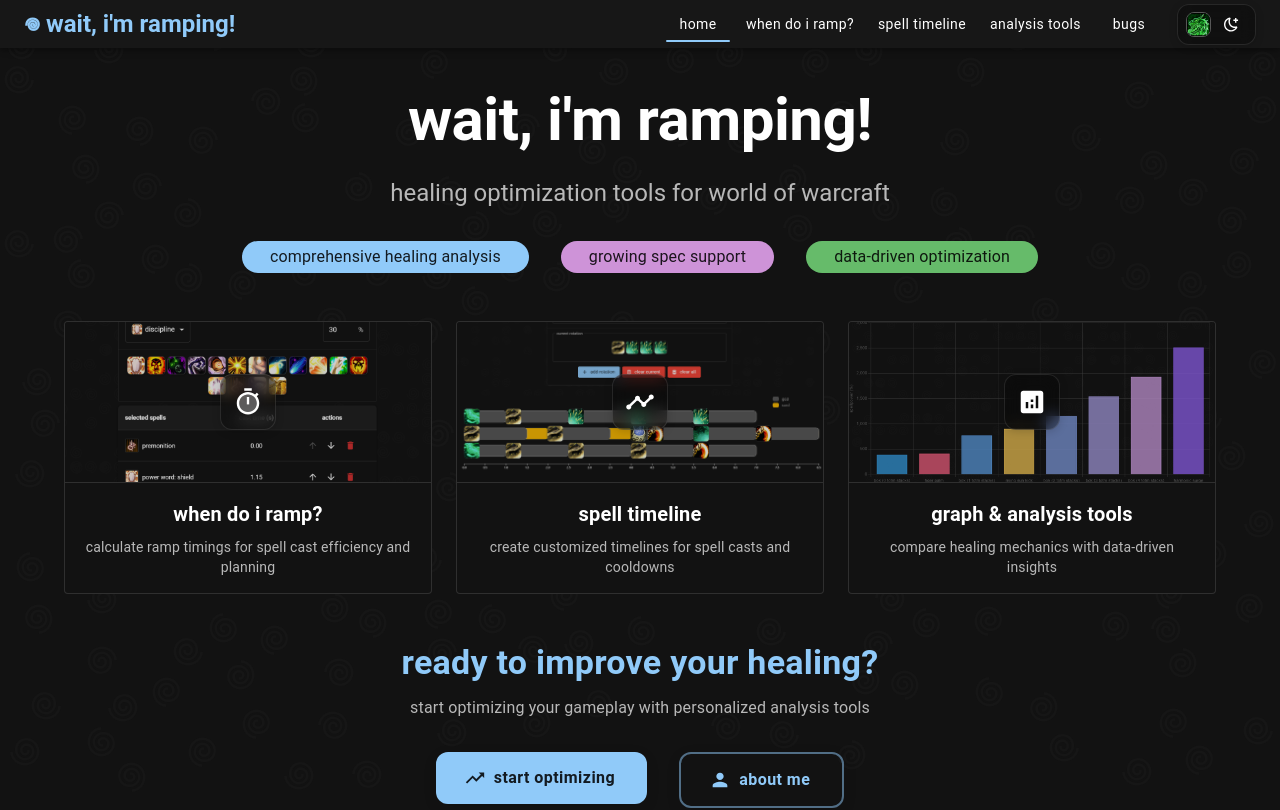
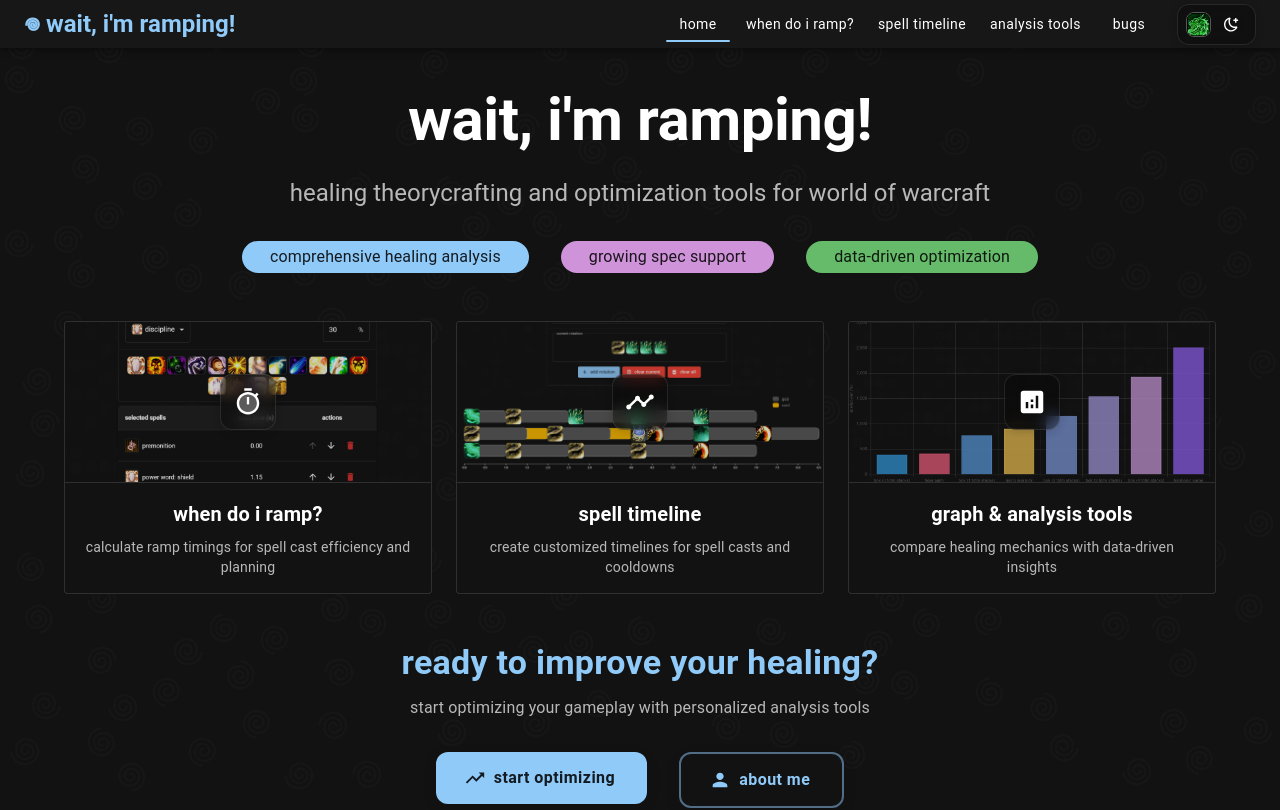
Before and after one commit to lolswirl/wait-im-ramping, a Next.js app: page / in a window 1280 px wide. Shown: the top 810 px of the page. Built offline with nearby package versions, Linux system fonts and the light colour scheme.

Commit message:
add theorycrafting

```diff
--- a/app/page.tsx
+++ b/app/page.tsx
@@ -97,8 +97,8 @@ const Home = () => {
                 >
                   {GetTitle("Wait, I'm Ramping!")}
                 </Typography>
-                <Typography variant="h5" color="text.secondary" sx={{ mb: 4, maxWidth: 600, mx: 'auto' }}>
-                    {GetTitle("Healing optimization tools for World of Warcraft")}
+                <Typography variant="h5" color="text.secondary" sx={{ mb: 4, maxWidth: 800, mx: 'auto' }}>
+                    {GetTitle("Healing theorycrafting and optimization tools for World of Warcraft")}
                 </Typography>
                 <Stack direction="row" spacing={2} justifyContent="center" sx={{ flexWrap: 'wrap', gap: 2 }}>
                     {infoChips.map((chip, index) => (
```
